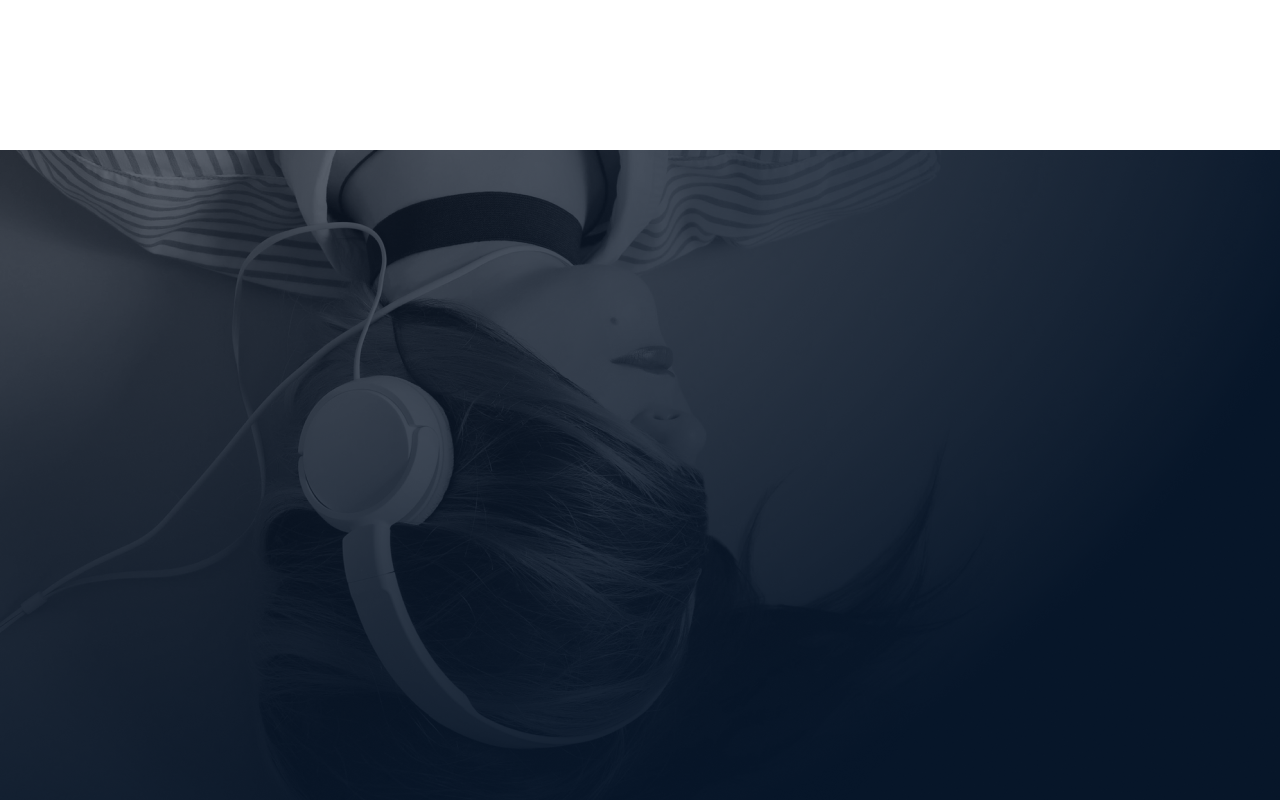
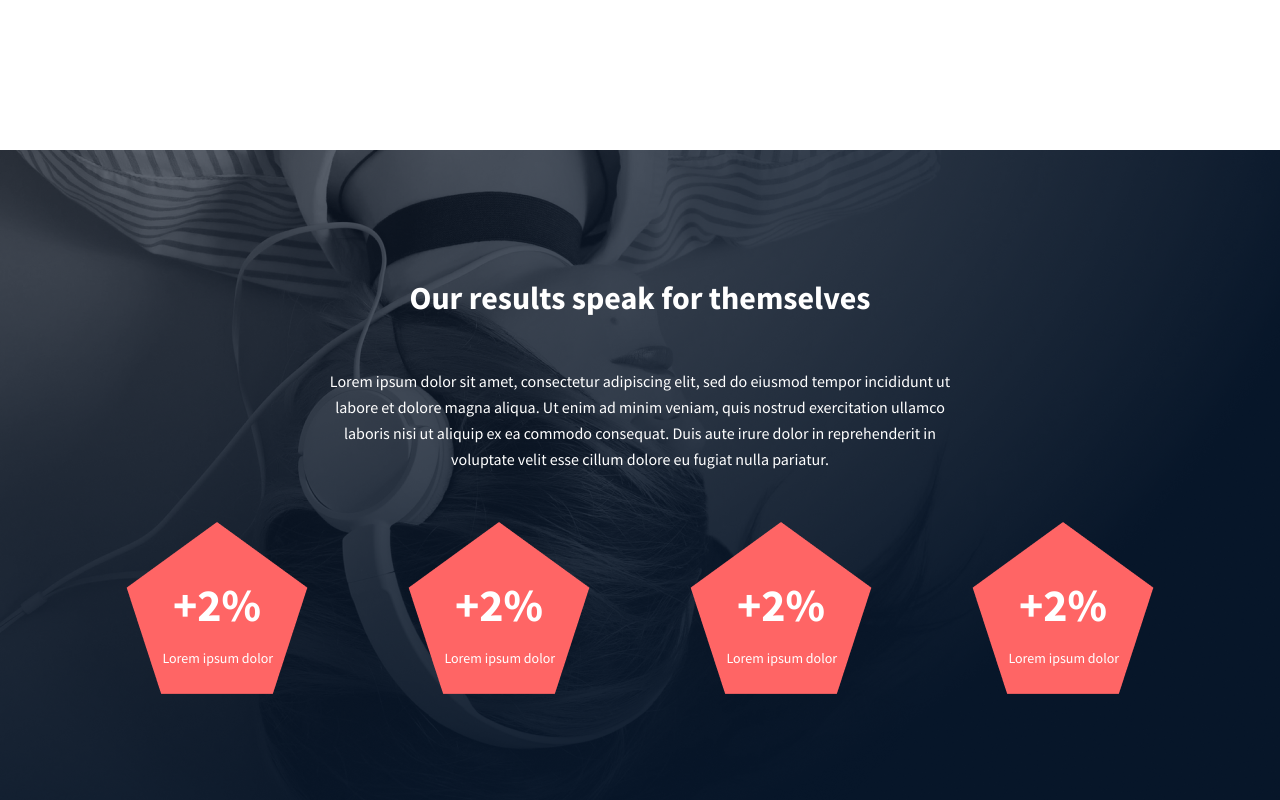
Before and after one commit to IanSani/alx_html_css, a plain HTML site: page headphones/2-index.html in a window 1280 px wide. Shown: the part 1450-2250 px from the top of the page. Drawn offline with Linux system fonts and the light colour scheme.

Commit message:
Added 2-index.html and 2-styles.css

```diff
--- a/headphones/2-index.html
+++ b/headphones/2-index.html
@@ -5,7 +5,7 @@
     <meta name="viewport" content="width=device-width, initial-scale=1.0">
     <title>Headphones</title>
     <link href="https://fonts.googleapis.com/css2?family=Source+Sans+Pro:wght@300;400;600;700&display=swap" rel="stylesheet">
-    <link rel="stylesheet" href="1-styles.css">
+    <link rel="stylesheet" href="2-styles.css">
 </head>
 <body>
     <div class="background-image">
@@ -60,7 +60,30 @@
         </div>
     </section>
     <section class="description">
-
+        <h1 class="results">Our results speak for themselves</h1>
+        <p class="lorem">Lorem ipsum dolor sit amet, consectetur adipiscing elit, sed do eiusmod tempor incididunt ut<br> labore et dolore magna aliqua. Ut enim ad minim veniam, quis nostrud exercitation ullamco <br>laboris nisi ut aliquip ex ea commodo consequat. Duis aute irure dolor in reprehenderit in <br>voluptate velit esse cillum dolore eu fugiat nulla pariatur.</p>
+        <div class="polygon-icons">
+            <div class="polygons">
+                <img src="images/Polygon Copy.png" alt="polygon">
+                <div class="text-overlay top-text">+2%</div>
+                <div class="text-overlay bottom-text">Lorem ipsum dolor</div>
+            </div>
+            <div class="polygons">
+                <img src="images/Polygon Copy.png" alt="polygon">
+                <div class="text-overlay top-text">+2%</div>
+                <div class="text-overlay bottom-text">Lorem ipsum dolor</div>
+            </div>
+            <div class="polygons">
+                <img src="images/Polygon Copy.png" alt="polygon">
+                <div class="text-overlay top-text">+2%</div>
+                <div class="text-overlay bottom-text">Lorem ipsum dolor</div>
+            </div>
+            <div class="polygons">
+                <img src="images/Polygon Copy.png" alt="polygon">
+                <div class="text-overlay top-text">+2%</div>
+                <div class="text-overlay bottom-text">Lorem ipsum dolor</div>
+            </div>
+        </div>
     </section>
 
 </body>
--- a/headphones/2-styles.css
+++ b/headphones/2-styles.css
@@ -138,6 +138,56 @@ h1.four{
     background-image: url(images/background\ \(1\).png);
     height: 650px;
 }
+.results{
+    font-family: Source Sans Pro;
+    font-size: 32px;
+    line-height: 37.5px;
+    text-align: center;
+    color: #ffffff;
+    padding-top: 130px;
+}
+.lorem{
+    font-family: Source Sans Pro;
+    font-weight: 400;
+    font-size: 16px;
+    line-height: 26px;
+    text-align: center;
+    color: #ffffff;
+    margin-top: 50px;
+}
+.polygon-icons{
+    display: flex;
+    justify-content: center;
+    gap: 100px;
+    margin-top: 50px;
+}
+.polygons{
+    position: relative;
+    display: inline-block;
+}
+.text-overlay{
+    position: absolute;
+    font-family: Source Sans Pro;
+    font-weight: 700;
+    font-size: 46px;
+    line-height: 26px;
+    text-align: center;
+    color: #ffffff;
+}
+.top-text{
+    top:40%;
+    left: 50%;
+    transform: translateX(-50%);
+}
+.bottom-text{
+    font-family: Source Sans Pro;
+    font-weight: 400;
+    font-size: 14px;
+    line-height: 26px;
+    text-align: center;
+    left: 20%;
+    top: 70%;
+}
 @media (max-width:767px){
     .icons{
         flex-wrap: wrap;
```
Also changed, not shown: headphones/images/Polygon Copy.png (added).
